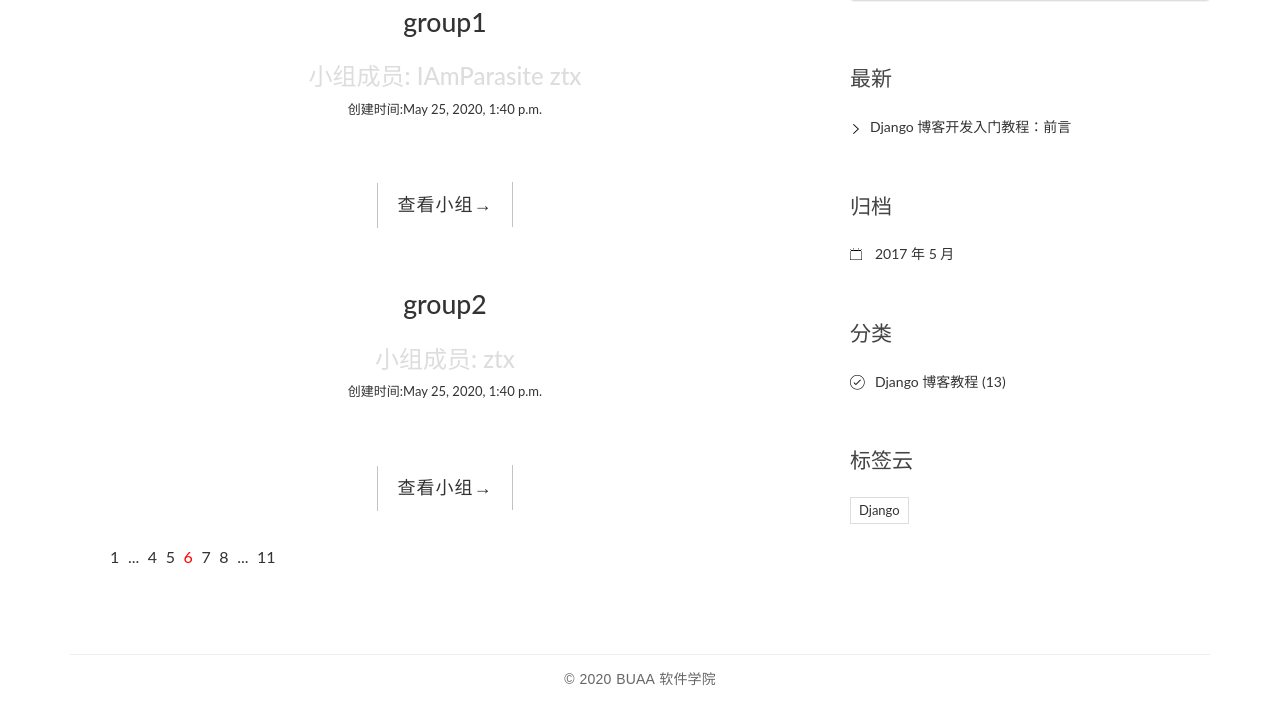
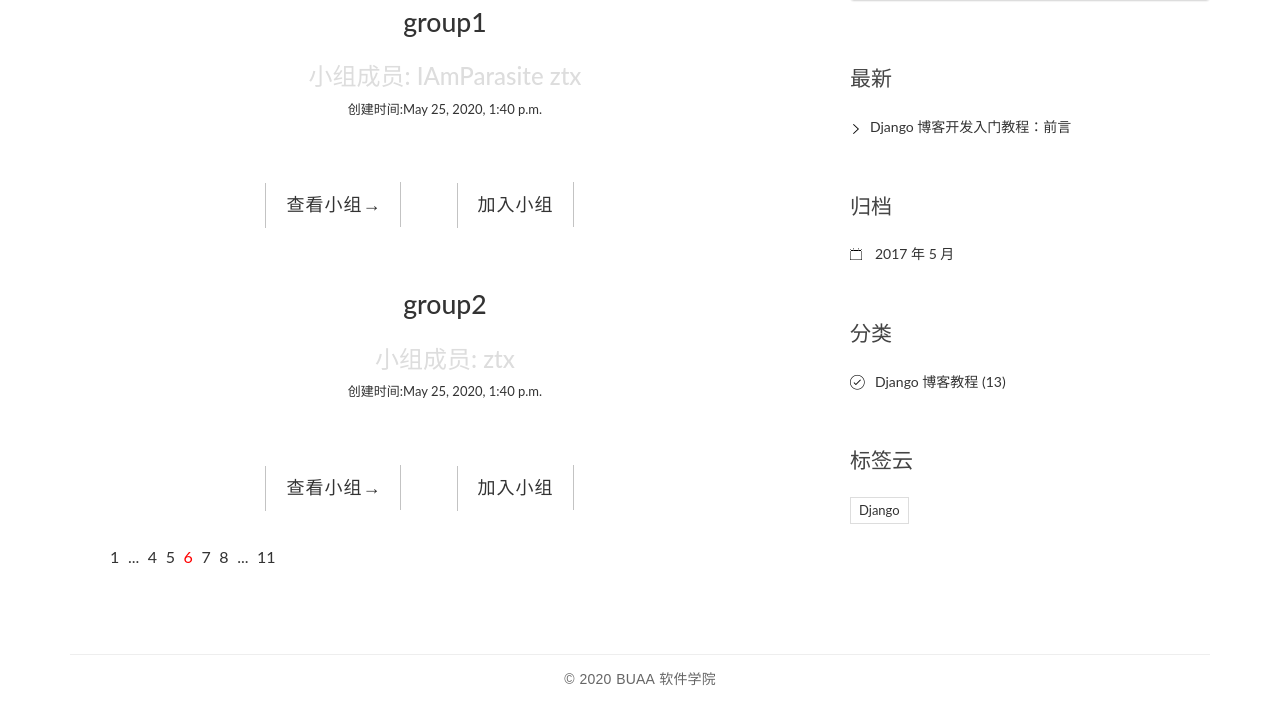
Before and after one commit to IAmParasite/BMforum, a Django app: page /groups_index/ in a window 1280 px wide. Shown: the part 170-880 px from the top of the page. Run offline with Django 3.2, Linux system fonts and the light colour scheme; data comes from the database, SQL or seed files in the repository; both versions use the stored data as it was after the commit; parts of the project's set-up code (start-up, migrations or seed data) failed here and were passed over; some libraries are stand-ins or nearby versions.

Commit message:
增加加入按钮

```diff
--- a/BMforum/templates/forum/groups_index.html
+++ b/BMforum/templates/forum/groups_index.html
@@ -27,6 +27,7 @@
 
                         <div class="read-more cl-effect-14">
                             <a href="{{ group.get_absolute_url }}" class="more-link">查看小组<span class="meta-nav">→</span></a>
+                             <a href="#" class="more-link" style="margin-right: 75px">加入小组</a>
                         </div>
                     </div>
                 </article>
```
Also changed, not shown: BMforum/db.sqlite3.
